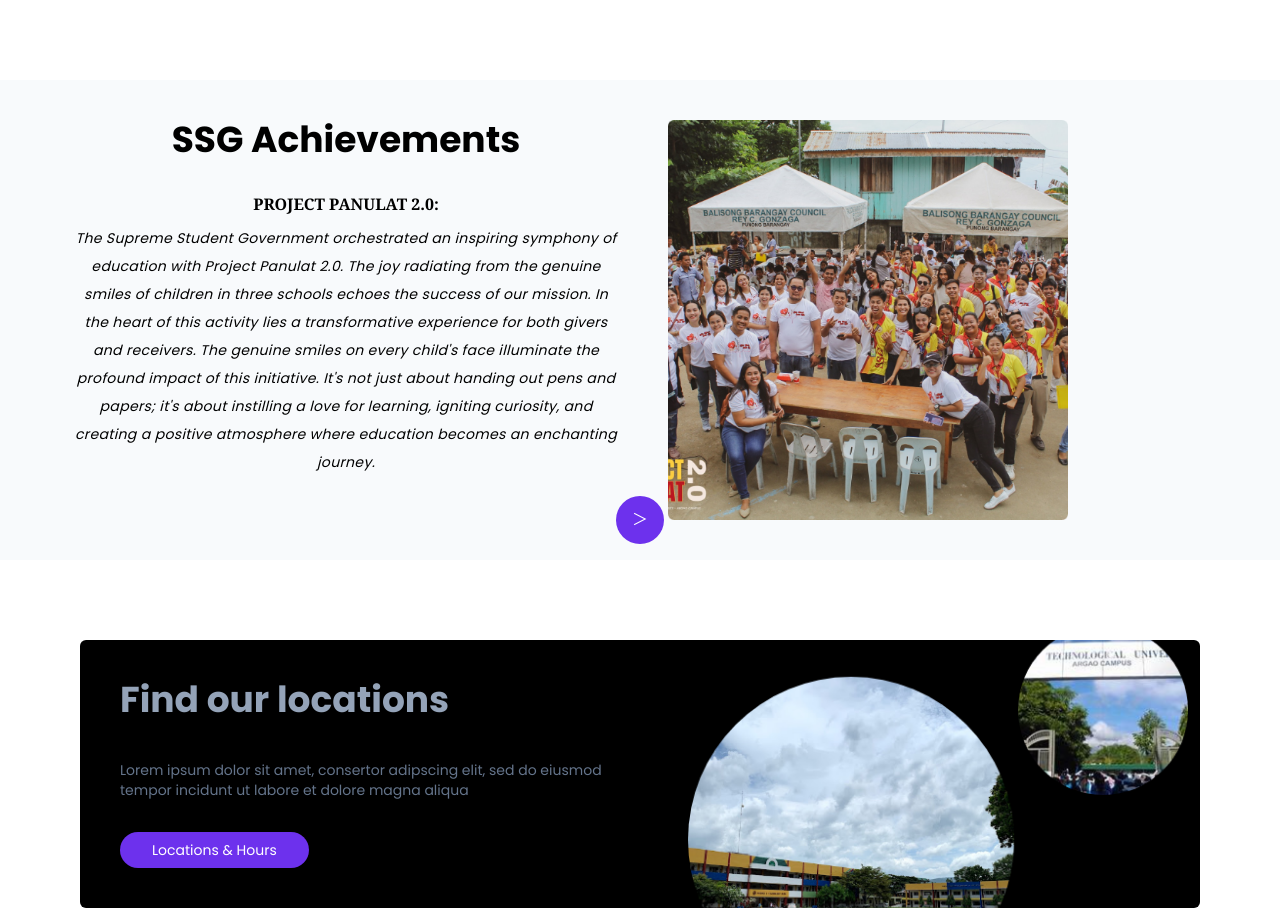
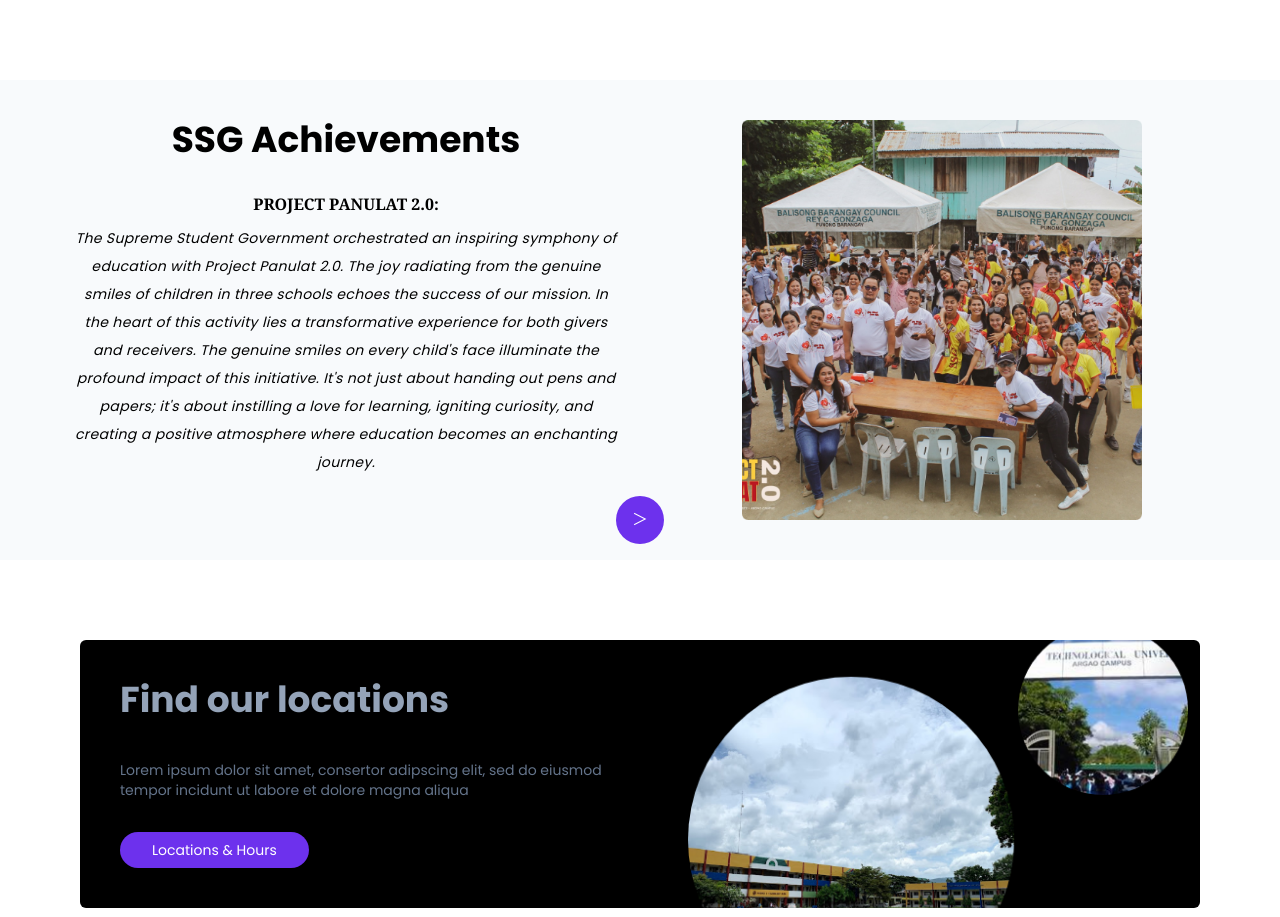
Before and after one commit to Aybaaan1/capstone, a Next.js app: page /aboutus in a window 1280 px wide. Shown: the part 800-1717 px from the top of the page. Built offline with nearby package versions, Linux system fonts and the light colour scheme.

Commit message:
aboutus: added next Link for navs and fixes minor issues in section

```diff
--- a/app/_components/Navbar.jsx
+++ b/app/_components/Navbar.jsx
@@ -1,14 +1,14 @@
 import Image from "next/image";
-import Button from "./Button";
+import Link from "next/link";
 
 export default function Navbar() {
   const navs = [
     { path: "Home", href: "/" },
-    { path: "Purchase", href: "/" },
-    { path: "Lost & Found", href: "/" },
-    { path: "Reserve", href: "/" },
-    { path: "Emergency Assistance", href: "/" },
-    { path: "About us", href: "/" },
+    { path: "Purchase", href: "/purchase" },
+    { path: "Lost & Found", href: "/lostandfound" },
+    { path: "Reserve", href: "/reserve" },
+    { path: "Emergency Assistance", href: "/emergencyassistance" },
+    { path: "About us", href: "/aboutus" },
   ];
 
   return (
@@ -16,13 +16,15 @@ export default function Navbar() {
       <Image src="/imgs/ssglogo.png" height={200} width={200} />
       <nav className="flex items-center justify-between gap-5">
         {navs.map((nav) => (
-          <a className="text-sm text-black" href={nav.href}>
+          <Link key={nav.path} className="text-sm text-black" href={nav.href}>
             {nav.path}
-          </a>
+          </Link>
         ))}
       </nav>
 
-      <button className="bg-black px-3 py-2 rounded-2xl text-sm text-white">Log out</button>
+      <button className="bg-black px-3 py-2 rounded-2xl text-sm text-white">
+        Log out
+      </button>
     </div>
   );
 }
--- a/app/aboutus/page.jsx
+++ b/app/aboutus/page.jsx
@@ -76,7 +76,7 @@ const AboutUs = () => {
             {ssgAchievements[activeAchievement].description}
           </p>
         </div>
-        <div className="flex-1">
+        <div className="flex-1 flex justify-center">
           <Image
             src={ssgAchievements[activeAchievement].image}
             width={400}
```
